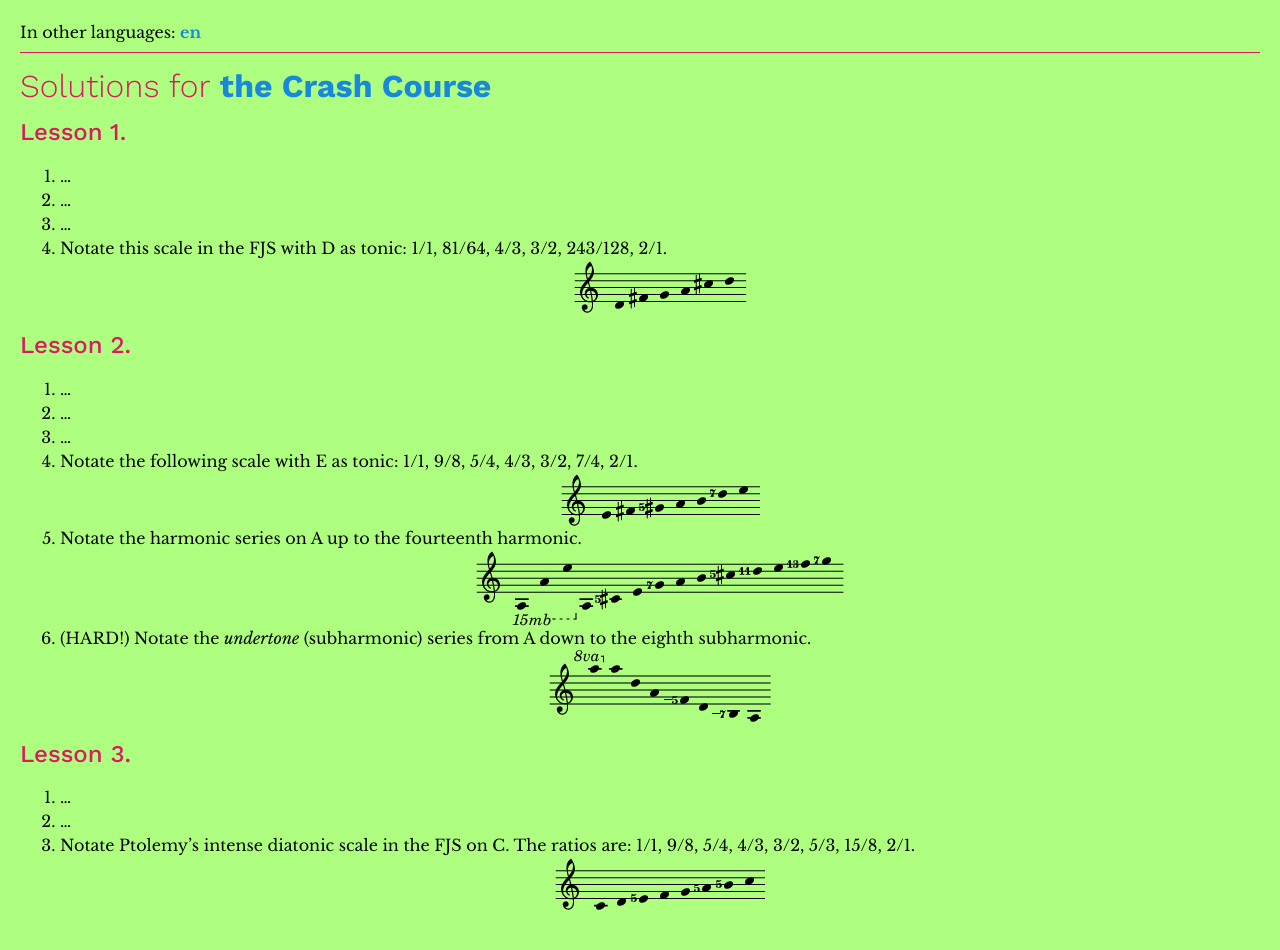
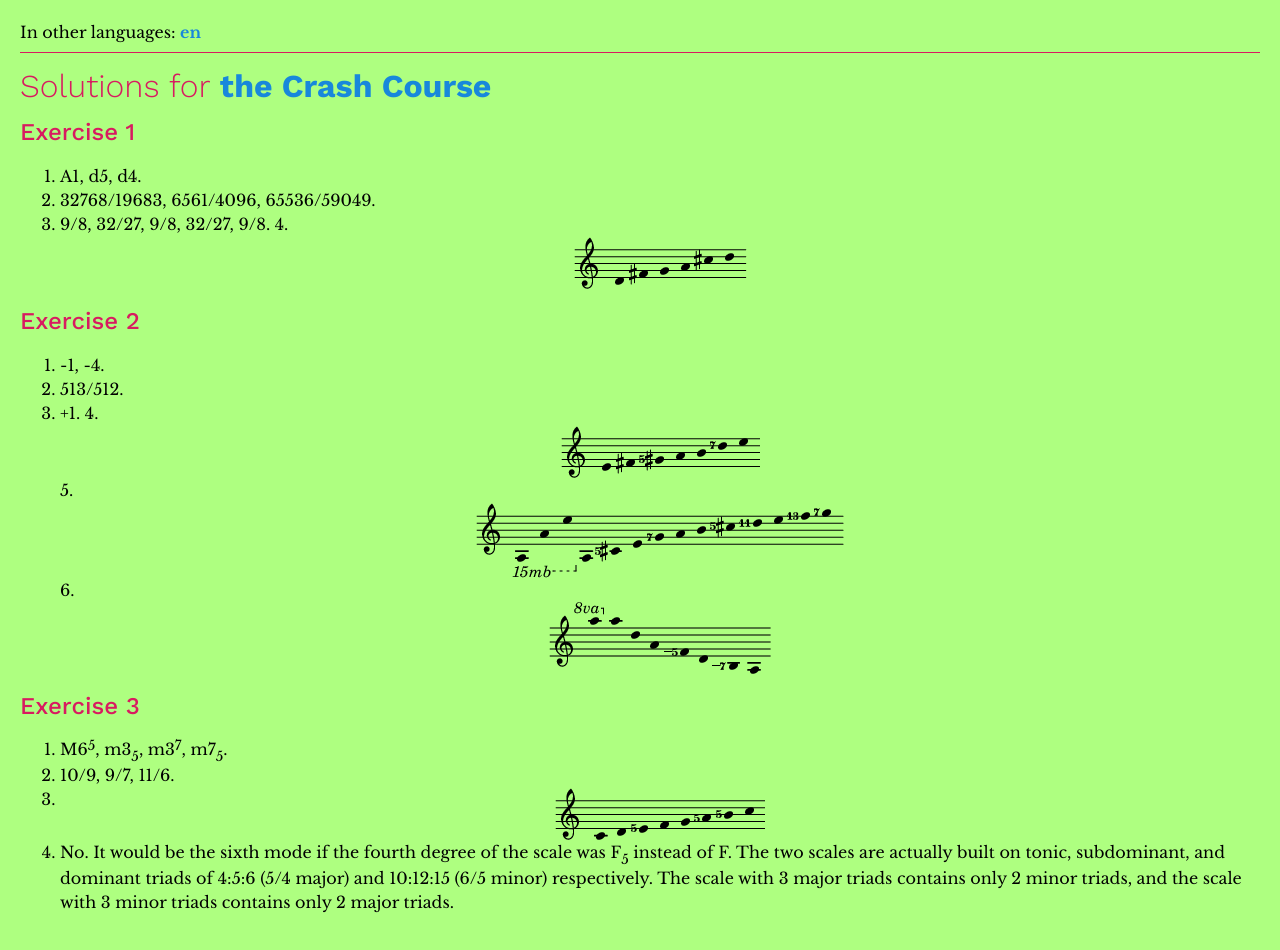
Before and after one commit to misotanni/misotanni.github.io, a Jekyll site: the page built from fjs/en/solutions.md, in a window 1280 px wide. Built offline with Jekyll 4.4.1, drawn with Linux system fonts in a browser that asks for light colours; our own code applies the rules of GitHub Pages for plain Markdown files.

Commit message:
Update solutions.md

```diff
--- a/fjs/en/solutions.md
+++ b/fjs/en/solutions.md
@@ -1,23 +1,29 @@
 # Solutions for [the Crash Course](crash.md)
 
-## Lesson 1.
+## Exercise 1
 
-1. …
-2. …
-3. …
-4. Notate this scale in the FJS with D as tonic: 1/1, 81/64, 4/3, 3/2, 243/128, 2/1. <img src="../assets/solution_1_4.png" alt=":(">
+1. A1, d5, d4.
+2. 32768/19683, 6561/4096, 65536/59049.
+3. 9/8, 32/27, 9/8, 32/27, 9/8.
+4.
+	<img src="../assets/solution_1_4.png" alt="D-F♯-G-A-C♯-D">
 
-## Lesson 2.
+## Exercise 2
 
-1. …
-2. …
-3. …
-4. Notate the following scale with E as tonic: 1/1, 9/8, 5/4, 4/3, 3/2, 7/4, 2/1. <img src="../assets/solution_2_4.png" alt=":(">
-5. Notate the harmonic series on A up to the fourteenth harmonic. <img src="../assets/solution_2_5.png" alt=":(">
-6. (HARD!) Notate the *undertone* (subharmonic) series from A down to the eighth subharmonic. <img src="../assets/solution_2_6.png" alt=":(">
+1. -1, -4.
+2. 513/512.
+3. +1.
+4.
+	<img src="../assets/solution_2_4.png" alt="E-F♯-G♯5-A-B-D7-E">
+5.
+	<img src="../assets/solution_2_5.png" alt="A-A-E-A-C♯5-E-G7-A-B-C♯5-D11-E-F13-G7">
+6.
+	<img src="../assets/solution_2_6.png" alt="A-A-D-A-F_5-D-B_7-A">
 
-## Lesson 3.
+## Exercise 3
 
-1. …
-2. …
-3. Notate Ptolemy's intense diatonic scale in the FJS on C. The ratios are: 1/1, 9/8, 5/4, 4/3, 3/2, 5/3, 15/8, 2/1. <img src="../assets/solution_3_3.png" alt=":(">
+1. M6<sup>5</sup>, m3<sub>5</sub>, m3<sup>7</sup>, m7<sub>5</sub>.
+2. 10/9, 9/7, 11/6.
+3.
+	<img src="../assets/solution_3_3.png" alt="C-D-E5-F-G-A5-B5-C">
+4. No. It would be the sixth mode if the fourth degree of the scale was F<sub>5</sub> instead of F. The two scales are actually built on tonic, subdominant, and dominant triads of 4:5:6 (5/4 major) and 10:12:15 (6/5 minor) respectively. The scale with 3 major triads contains only 2 minor triads, and the scale with 3 minor triads contains only 2 major triads.
```
